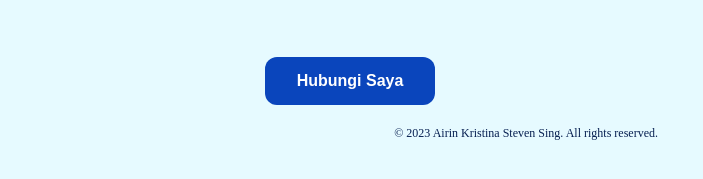
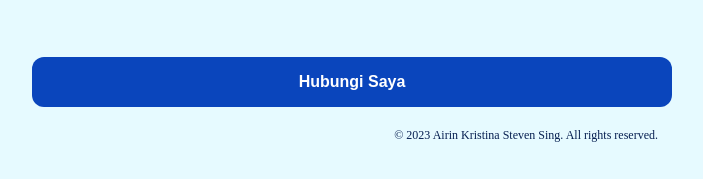
Before and after one commit to AirinKris03/tugas-css-profil, a plain HTML site: page index.html in a window 1280 px wide. Shown: the part 669-848 px from the top of the page, without its empty margins (290-993 px from the left). Drawn offline with Linux system fonts and the light colour scheme.

Commit message:
mengubah ukuran button menjadi sama seperti konten

```diff
--- a/style.css
+++ b/style.css
@@ -112,7 +112,7 @@ button {
     background-color: rgb(10, 69, 188);
     border: none;
     color: white;
-    padding: 15px 32px;
+    padding: 16px 24px;
     text-align: center;
     text-decoration: none;
     display: inline-block;
@@ -121,6 +121,7 @@ button {
     cursor: pointer;
     border-radius: 12px;
     font-weight: bold;
+    width: 100%;
 }
 
 button:hover {
```
